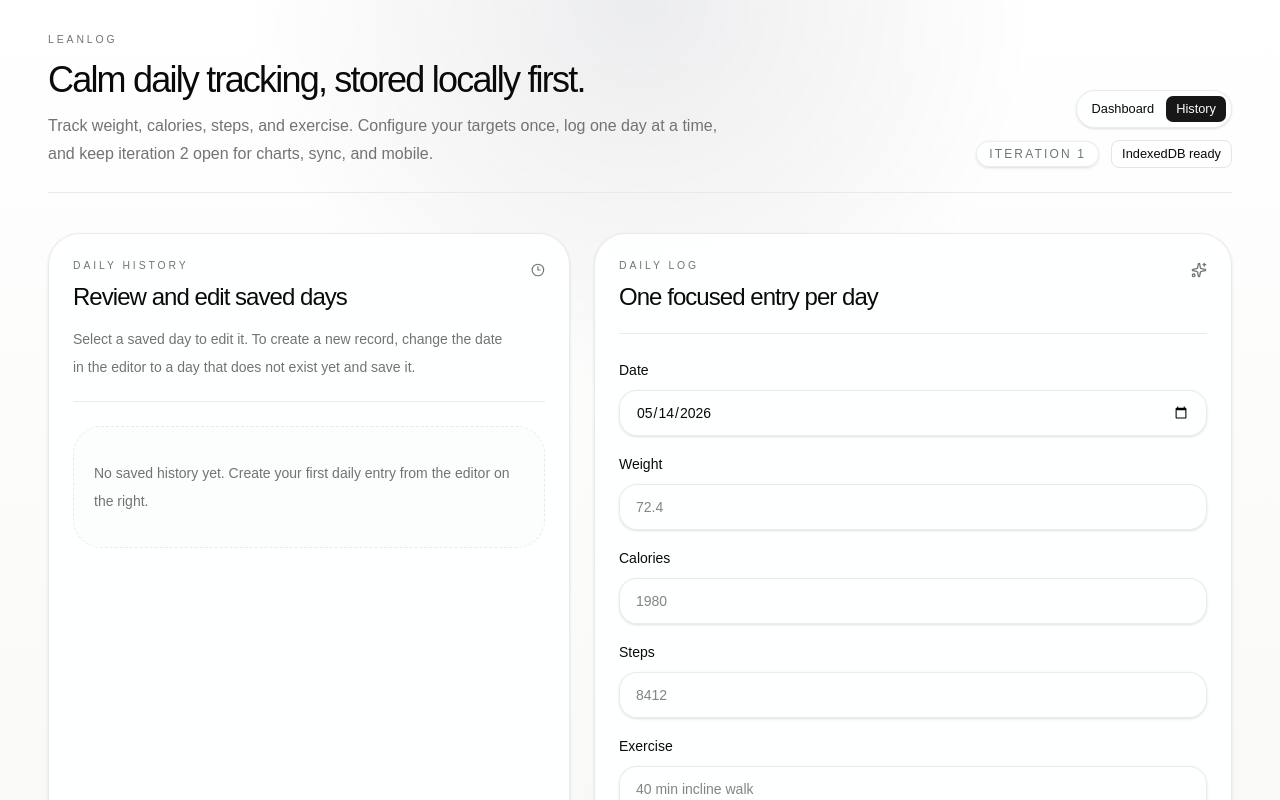
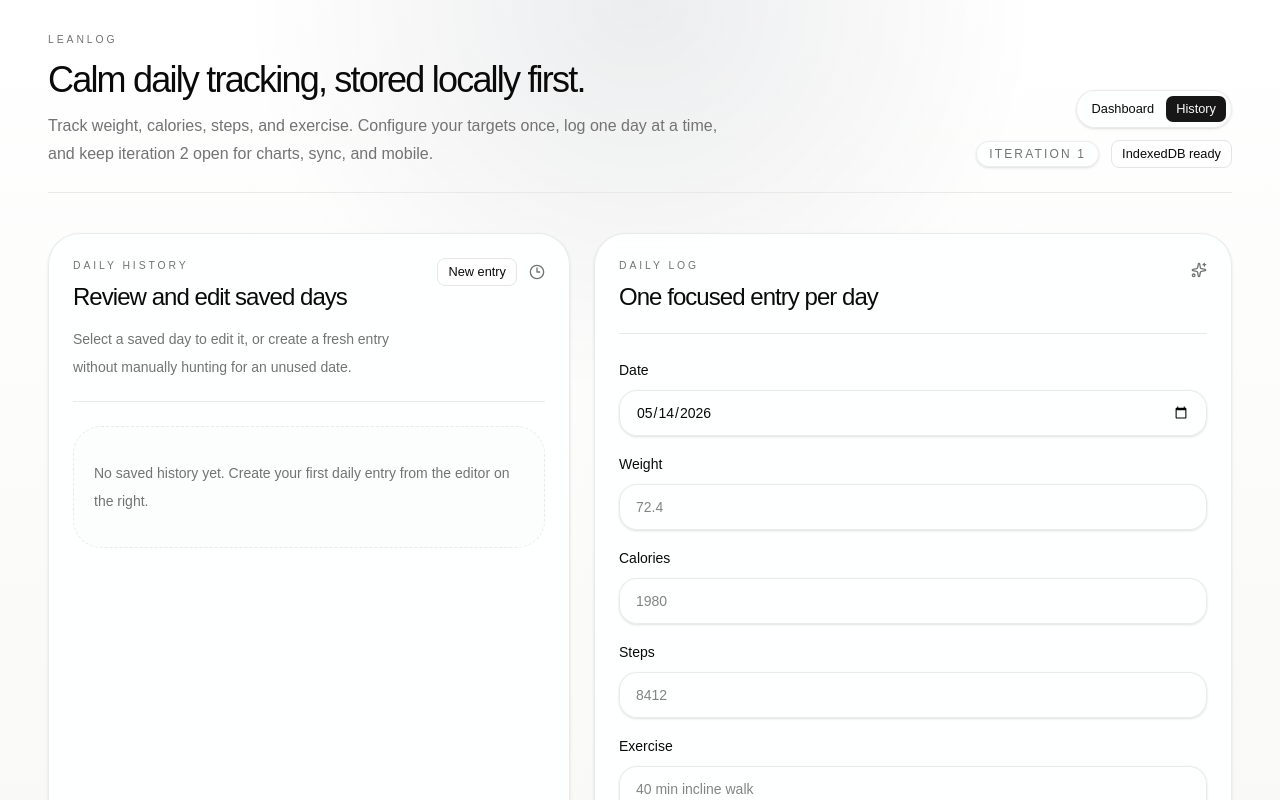
Before and after one commit to lumachroma/leanlog, a React (Vite) app: page / in a window 1280 px wide. Both pictures are taken after a click on the button "History". Shown: the top 800 px of the page. Built offline with nearby package versions, Linux system fonts and the light colour scheme.

Commit message:
feat: enhance DailyHistoryPage with new entry creation functionality and update date handling

```diff
--- a/src/components/app/DailyHistoryPage.jsx
+++ b/src/components/app/DailyHistoryPage.jsx
@@ -1,6 +1,7 @@
 import { Clock3, PencilLine, Trash2 } from 'lucide-react'
 
 import { Button } from '@/components/ui/button'
+import { todayDate } from '@/lib/db'
 
 import { DailyLogPanel } from './DailyLogPanel'
 
@@ -20,6 +21,17 @@ const formatDateLabel = (date) =>
     year: 'numeric',
   }).format(new Date(`${date}T00:00:00`))
 
+const getNextAvailableDate = (entries) => {
+  const occupiedDates = new Set(entries.map((entry) => entry.date))
+  const nextDate = new Date(`${todayDate()}T00:00:00`)
+
+  while (occupiedDates.has(nextDate.toISOString().slice(0, 10))) {
+    nextDate.setDate(nextDate.getDate() + 1)
+  }
+
+  return nextDate.toISOString().slice(0, 10)
+}
+
 function DailyHistoryPage({
   entries,
   selectedDate,
@@ -30,6 +42,10 @@ function DailyHistoryPage({
   saveEntry,
   deleteEntry,
 }) {
+  const handleCreateEntry = () => {
+    setSelectedDate(getNextAvailableDate(entries))
+  }
+
   return (
     <main className="grid flex-1 gap-6 py-8 xl:grid-cols-[0.9fr_1.1fr] xl:py-10">
       <section className="rounded-[2rem] border border-border/80 bg-background/90 p-6 shadow-sm backdrop-blur">
@@ -42,11 +58,16 @@ function DailyHistoryPage({
               Review and edit saved days
             </h2>
             <p className="mt-3 max-w-lg text-sm leading-7 text-muted-foreground">
-              Select a saved day to edit it. To create a new record, change the date
-              in the editor to a day that does not exist yet and save it.
+              Select a saved day to edit it, or create a fresh entry without manually
+              hunting for an unused date.
             </p>
           </div>
-          <Clock3 className="mt-1 size-4 text-muted-foreground" />
+          <div className="flex items-center gap-3">
+            <Button type="button" variant="outline" size="sm" onClick={handleCreateEntry}>
+              New entry
+            </Button>
+            <Clock3 className="size-4 text-muted-foreground" />
+          </div>
         </div>
 
         {entries.length ? (
--- a/src/lib/db.js
+++ b/src/lib/db.js
@@ -9,7 +9,12 @@ export const DEFAULT_SETTINGS = {
   dailyStepTarget: '',
 }
 
-export const todayDate = () => new Date().toISOString().slice(0, 10)
+export const toDateInputValue = (date = new Date()) => {
+  const timezoneOffsetInMs = date.getTimezoneOffset() * 60_000
+  return new Date(date.getTime() - timezoneOffsetInMs).toISOString().slice(0, 10)
+}
+
+export const todayDate = () => toDateInputValue()
 
 export const createEmptyEntryDraft = (date = todayDate()) => ({
   date,
```
Also changed, not shown: 1 other file (tests, documents, lock files or other folders).
